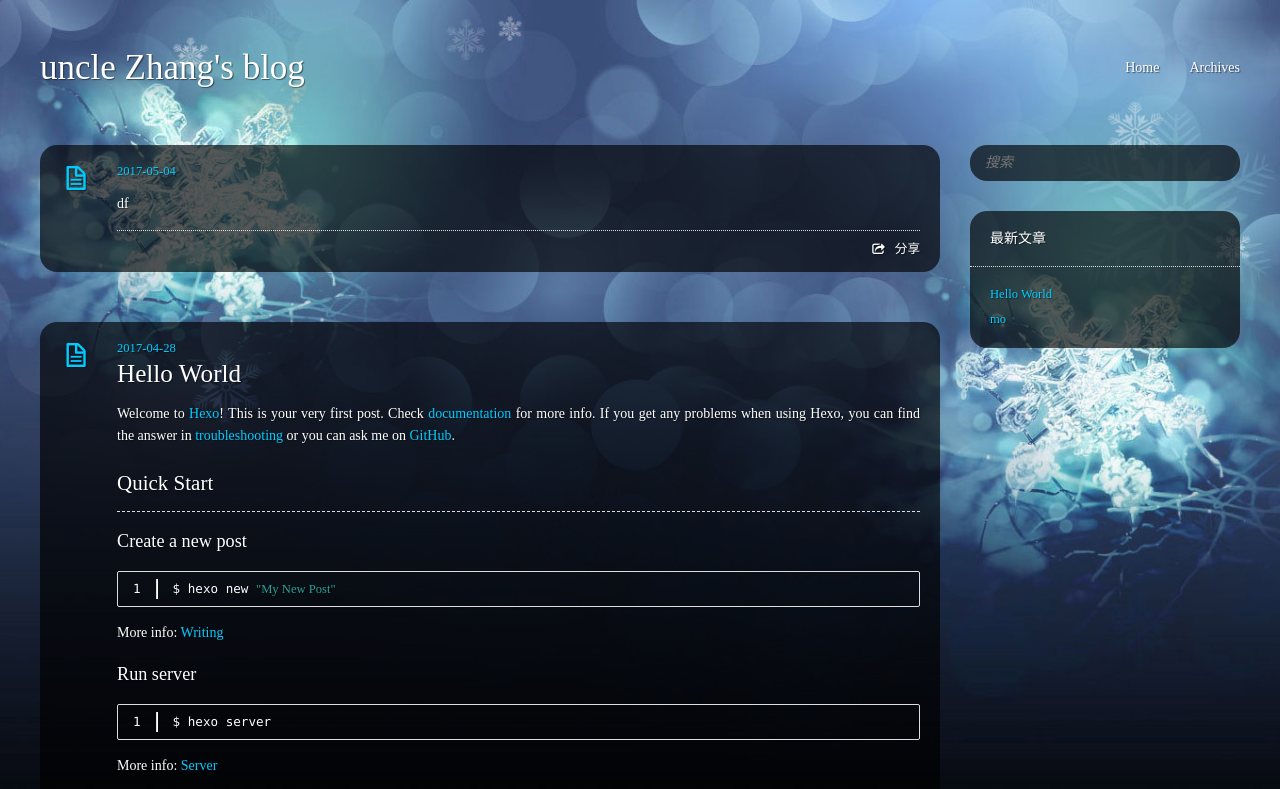
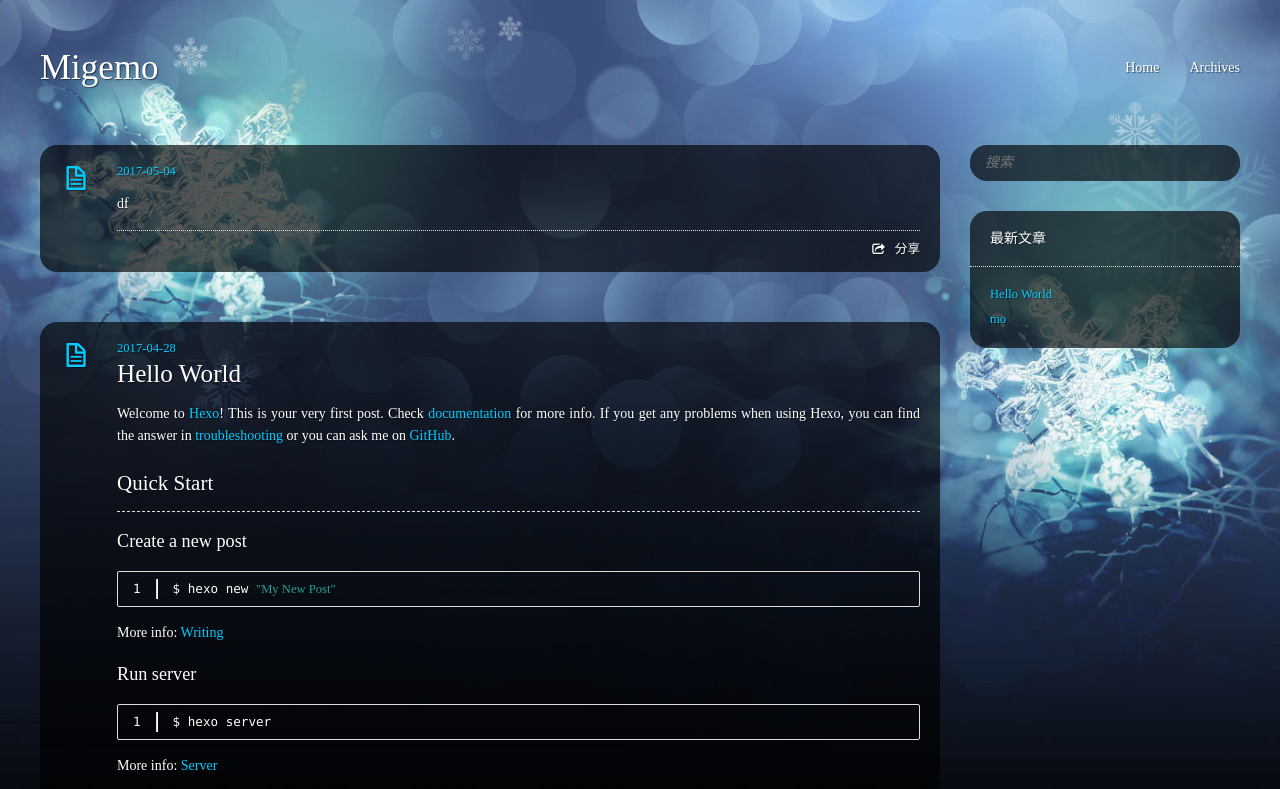
Before and after one commit to mona3399/mona3399.github.io, a plain HTML site: page index.html in a window 1280 px wide. Shown: the top 789 px of the page. Drawn offline with Linux system fonts and the light colour scheme; a script that the page names is missing.

Commit message:
Site updated: 2017-05-12 21:52:46

```diff
--- a/index.html
+++ b/index.html
@@ -3,7 +3,7 @@
 <head>
   <meta charset="utf-8" />
 
-  <title>uncle Zhang&#39;s blog</title>
+  <title>Migemo</title>
   <meta name="author" content="zyl" />
 
 
@@ -13,7 +13,7 @@
   <meta name="viewport" content="width=device-width, initial-scale=1, maximum-scale=1" />
 
 
-  <meta property="og:site_name" content="uncle Zhang&#39;s blog" />
+  <meta property="og:site_name" content="Migemo" />
 
 
 
@@ -26,7 +26,7 @@
   <link href="/css/images/favicon.ico" rel="icon" />
 
 
-  <link rel="alternate" href="/atom.xml" title="uncle Zhang&#39;s blog" type="application/atom+xml">
+  <link rel="alternate" href="/atom.xml" title="Migemo" type="application/atom+xml">
   <link rel="stylesheet" href="/css/style.css" media="screen" type="text/css">
   <!--[if lt IE 9]><script src="//html5shiv.googlecode.com/svn/trunk/html5.js"></script><![endif]-->
 
@@ -40,7 +40,7 @@
 
 <body>
   <header id="header" class="inner"><div class="alignleft">
-  <h1><a href="/">uncle Zhang&#39;s blog</a></h1>
+  <h1><a href="/">Migemo</a></h1>
   <h2><a href="/"></a></h2>
 </div>
 <nav id="main-nav" class="alignright">
```
Also changed, not shown: 2016/05/12/mo/index.html (+4 -4 lines), 2017/04/28/forEach循环/index.html (+4 -4 lines), 2017/04/28/hello-world/index.html (+4 -4 lines), 2017/05/04/新文档/index.html (+4 -4 lines), archives/2016/05/index.html (+4 -4 lines), archives/2016/index.html (+4 -4 lines), archives/2017/04/index.html (+4 -4 lines), archives/2017/05/index.html (+4 -4 lines), archives/2017/index.html (+4 -4 lines), archives/index.html (+4 -4 lines).
